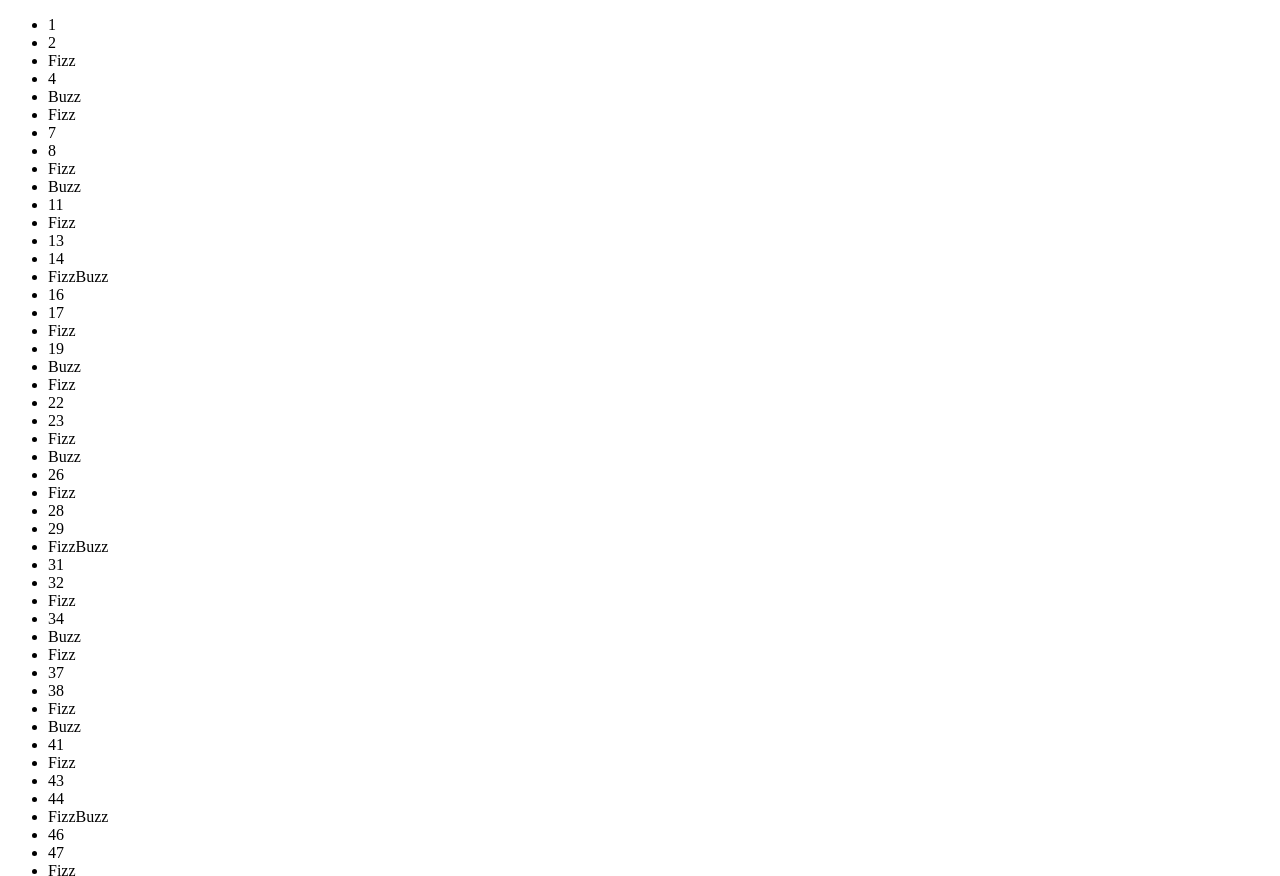
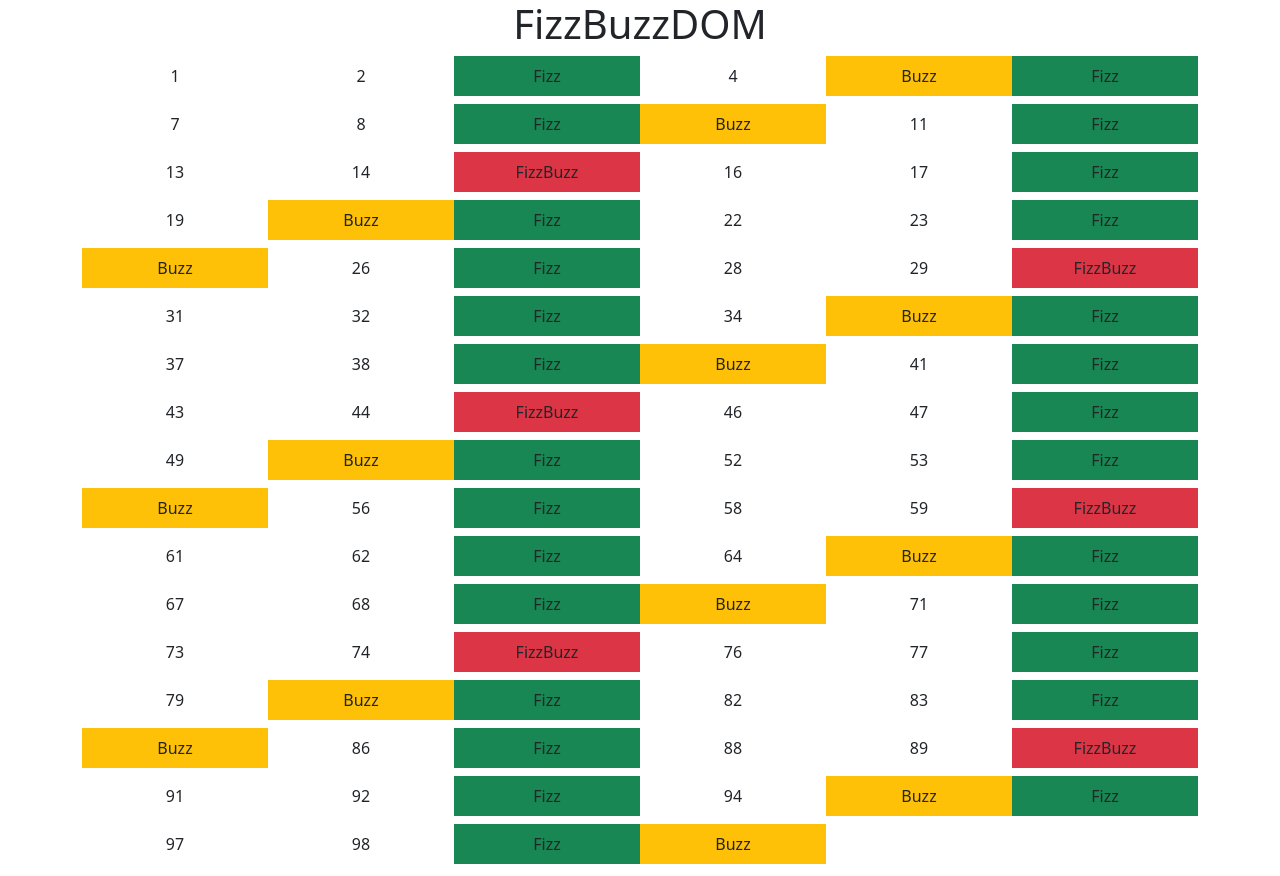
Before and after one commit to mihaipaulorban/js-fizzbuzz, a plain HTML site: page index.html in a window 1280 px wide. Shown: the top 876 px of the page. Drawn offline with nearby package versions, Linux system fonts and the light colour scheme.

Commit message:
feat: griglia con bootstrap

```diff
--- a/index.html
+++ b/index.html
@@ -3,10 +3,25 @@
 <head>
     <meta charset="UTF-8">
     <meta name="viewport" content="width=device-width, initial-scale=1.0">
+
+    <!-- BOOTSTRAP -->
+    <link href="https://cdn.jsdelivr.net/npm/bootstrap@5.3.2/dist/css/bootstrap.min.css" rel="stylesheet" integrity="sha384-T3c6CoIi6uLrA9TneNEoa7RxnatzjcDSCmG1MXxSR1GAsXEV/Dwwykc2MPK8M2HN" crossorigin="anonymous">
+
     <title>FizzBuzz</title>
 </head>
 <body>
-    <ul id="listafizz"></ul>
-    <script src="script.js"></script>
+    <div class="container">
+        <h1 class="text-center">FizzBuzzDOM</h1>
+        <div class="row">
+          <div class="col-12">
+            <div class="row">
+              <ul id="output" class="list-unstyled d-flex flex-wrap">
+              <script src="script.js"></script>
+              </ul>
+            </div>
+          </div>
+        </div>
+      </div>
+
 </body>
 </html>
--- a/script.js
+++ b/script.js
@@ -1,21 +1,28 @@
  // Funzione che generara la lista di FizzBuzz e la agggiunge nell'html
  function fizzBuzz() {
-    const fizzList = document.getElementById("listafizz");
+    const outputList = document.getElementById("output");
 
     for (let i = 1; i <= 100; i++) {
       let listItem = document.createElement("li");
-
+      listItem.classList.add("col-2", "mb-2", "p-2", "text-center");
+      let bgColorClass = "";
       if (i % 3 === 0 && i % 5 === 0) {
         listItem.textContent = "FizzBuzz";
+        bgColorClass = "bg-danger";
       } else if (i % 3 === 0) {
         listItem.textContent = "Fizz";
+        bgColorClass = "bg-success";
       } else if (i % 5 === 0) {
         listItem.textContent = "Buzz";
+        bgColorClass = "bg-warning";
       } else {
         listItem.textContent = i;
       }
 
-      fizzList.appendChild(listItem);
+      if (bgColorClass) {
+        listItem.classList.add(bgColorClass);
+      }
+      outputList.appendChild(listItem);
     }
   }
 
```
